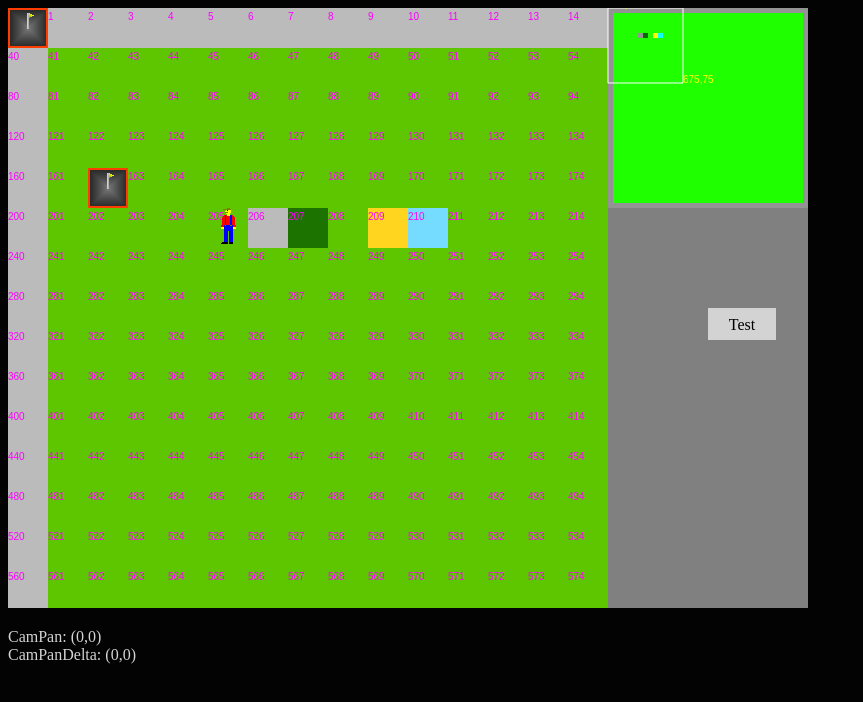
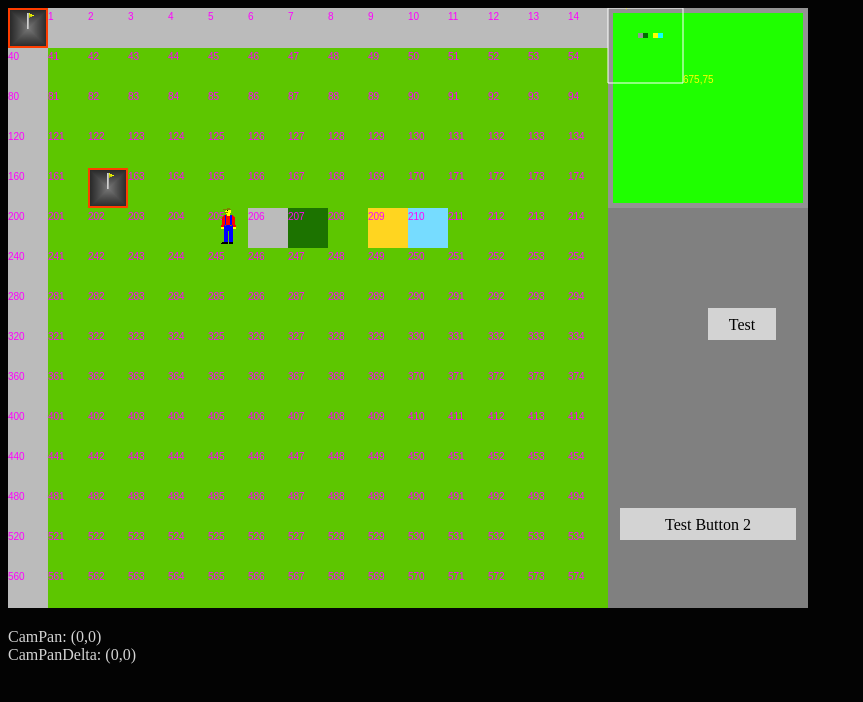
Before and after one commit to gamkedo-la/Kings-of-Pixeldeep, a plain HTML site: page index.html in a window 1280 px wide. Shown: the whole page, without its empty margins (0-863 px from the left). Drawn offline with Linux system fonts and the light colour scheme.

Commit message:
Button code refactor, support for highlighting of buttons

```diff
--- a/index.html
+++ b/index.html
@@ -46,6 +46,7 @@
       <script src="js/city.js"></script>
       <script src="js/army.js"></script>
       <script src="js/main.js"></script>
+      <script src="js/editor.js"></script>
       <script src="js/unit-team.js"></script>
       <script src="js/unit.js"></script>
       <script src="js/level-handling.js"></script>
--- /dev/null
+++ b/js/army-team.js
@@ -0,0 +1,3 @@
+var playerArmies = [];
+var enemyArmies = [];
+var allArmies = [];
--- a/js/army.js
+++ b/js/army.js
@@ -46,7 +46,6 @@ function armyClass() {
     }
 
     this.onClick = function() {
-	startBattle();
 	// select and move
     }
 
--- a/js/common/mouse-input.js
+++ b/js/common/mouse-input.js
@@ -227,10 +227,10 @@ function handleMainWindowClick(mousePos) {
         // mouse click in main window is only for world layer
         // mouseup and mousedown handlers take care of battle layer
     } else {
-      var clickedIdx = worldIdxFromMousePos(mousePos);
+        var clickedIdx = worldIdxFromMousePos(mousePos);
 
-      var tileKindClicked = levelGrid[clickedIdx];
-      //console.log("tile clicked", clickedIdx, tileKindClicked);
+        //var tileKindClicked = levelGrid[clickedIdx];
+        //console.log("tile clicked", clickedIdx, tileKindClicked);
         if(clickedIdx < 0 || clickedIdx >= levelGrid.length) { // invalid or out of bounds
             return;
         }
--- a/js/editor.js
+++ b/js/editor.js
@@ -1,4 +1,6 @@
 var terrainBrushCode = 1;
+var terrainBrushSize = 1;
+
 var levelFile = null;
 
 function replaceTerrain(terrainIndex, terrainCode) {
--- a/js/ui/button.js
+++ b/js/ui/button.js
@@ -1,4 +1,4 @@
-function buttonClass() {
+function buttonClass(configObj) {
 
     this.x = null;
     this.y = null;
@@ -13,7 +13,12 @@ function buttonClass() {
 
     this.paddingPx = 10;
 
-    this.create = function(configObj) {
+    // set buttons to never highlight by default since
+    // most buttons won't use this functionality
+    this.highlightIf = function() {
+	return false;
+    }
+
     // TODO: give these default values when not specified
     for(const [key, val] of Object.entries(configObj)) {
 	if(val) {
@@ -35,12 +40,15 @@ function buttonClass() {
     //console.log("paddingPx", this.paddingPx);
     this.width = this.label.length*this.fontSize + (this.paddingPx * 2);
     this.height = this.fontSize + (this.paddingPx * 2);
-    }
 
     this.draw = function() {
 	// TODO: make button images for prettier buttons
 
 	colorRect(this.x,this.y, this.width, this.height, this.color);
+
+	if(this.highlightIf()) {
+	    colorRect(this.x+3,this.y+3, this.width-6,this.height-6, "cyan");
+	}
 
 	this.drawButtonLabel();
 	/*
--- a/js/ui/sidebar-buttons.js
+++ b/js/ui/sidebar-buttons.js
@@ -1,159 +1,125 @@
-var button1 = new buttonClass();
-    button1.create({
+const WORLD_SIDEBAR_BUTTONS = [
+    new buttonClass({
 	x:700,
 	y:300,
 	label: "Test",
 	onClick: testButton,
-    });
-
-// == world editor button definitions ==
-
-// terrain buttons
-var mtnButton = new buttonClass();
-    mtnButton.create({
-	x:605,
-	y:210,
-	label: "Mtn",
-	onClick: testButton,
-    });
-
-var forestButton = new buttonClass();
-    forestButton.create({
-	x:605,
-	y:250,
-	label: "Forest",
-	onClick: testButton,
-    });
-
-var grassButton = new buttonClass();
-    grassButton.create({
-	x:605,
-	y:290,
-	label: "Grass",
-	onClick: testButton,
-    });
-
-var farmButton = new buttonClass();
-    farmButton.create({
-	x:605,
-	y:330,
-	label: "Farm",
-	onClick: testButton,
-    });
-
-var waterButton = new buttonClass();
-    waterButton.create({
-	x:605,
-	y:370,
-	label: "Water",
-	onClick: testButton,
-    });
-
-// brush size buttons
-var brushButton1 = new buttonClass();
-    brushButton1.create({
-	x:740,
-	y:210,
-	label: "1x1",
-	onClick: testButton,
-    });
-
-var brushButton3 = new buttonClass();
-    brushButton3.create({
-	x:740,
-	y:250,
-	label: "3x3",
-	onClick: testButton,
-    });
-
-var brushButton5 = new buttonClass();
-    brushButton5.create({
-	x:740,
-	y:290,
-	label: "5x5",
-	onClick: testButton,
-    });
-
-// utility buttons
-
-var newButton = new buttonClass();
-    newButton.create({
-	x:602,
-	y:450,
-	label: "New",
-	onClick: testButton,
-    });
-
-var saveButton = new buttonClass();
-    saveButton.create({
-	x:660,
-	y:450,
-	label: "Save",
-	onClick: testButton,
-    });
-
-var loadButton = new buttonClass();
-    loadButton.create({
-	x:730,
-	y:450,
-	label: "Load",
-	onClick: testButton,
-    });
-
-var exitEditorButton = new buttonClass();
-    exitEditorButton.create({
-	x:620,
+    }),
+    new buttonClass({
+	label: "Test Button 2",
+	onClick: function() {
+	    console.log("clicked test button 2");
+	},
+	x:612,
 	y:500,
-	label: "Leave Editor",
-	onClick: testButton,
-    });
-/*
-const WORLD_MOUNTAINS = 1;
-const WORLD_FOREST = 2;
-const WORLD_GRASS = 3;
-const WORLD_FARM = 4;
-const WORLD_WATER = 5;
-*/
-/*
-var terrainPrevButton = new buttonClass();
-terrainPrevButton.create({
-    x: 610,
-    y: 220,
-    label: "Prev",
-    onClick: testButton,
-
-});
-
-var terrainNextButton = new buttonClass();
-terrainNextButton.create({
-    x: 720,
-    y: 220,
-    label: "Next",
-    onClick: testButton,
-
-});
-*/
-
-const WORLD_SIDEBAR_BUTTONS = [
-    button1,
+    }),
 ];
 
 const WORLD_EDITOR_SIDEBAR_BUTTONS = [
-    mtnButton,
-    forestButton,
-    grassButton,
-    farmButton,
-    waterButton,
+// Terrain Type Buttons
+    new buttonClass({
+	label: "Mtn",
+	onClick: function() {
+	    terrainBrushCode = 1;
+	},
+	highlightIf: function() {
+	    return terrainBrushCode === 1;
+	},
+	x:605,
+	y:210,
+    }),
+    new buttonClass({
+	label: "Forest",
+	onClick: function() {
+	    terrainBrushCode = 2;
+	},
+	highlightIf: function() {
+	    return terrainBrushCode === 2;
+	},
+	x:605,
+	y:250,
+    }),
 
-    brushButton1,
-    brushButton3,
-    brushButton5,
+    new buttonClass({
+	label: "Grass",
+	onClick: testButton,
+	x:605,
+	y:290,
+    }),
 
-    newButton,
-    saveButton,
-    loadButton,
+    new buttonClass({
+	label: "Farm",
+	onClick: testButton,
+	x:605,
+	y:330,
+    }),
 
-    exitEditorButton,
+    new buttonClass({
+	label: "Water",
+	onClick: testButton,
+	x:605,
+	y:370,
+    }),
+
+// Brush Size Buttons
+    new buttonClass({
+	label: "1x1",
+	onClick: testButton,
+	x:740,
+	y:210,
+    }),
+
+    new buttonClass({
+	label: "3x3",
+	onClick: testButton,
+	x:740,
+	y:250,
+    }),
+
+    new buttonClass({
+	label: "5x5",
+	onClick: testButton,
+	x:740,
+	y:290,
+    }),
+
+// Utility Buttons
+
+    new buttonClass({
+	label: "New",
+	onClick: testButton,
+	x:602,
+	y:450,
+    }),
+
+    new buttonClass({
+	label: "Save",
+	onClick: function() {
+	    console.log({
+		cols: level_cols,
+		rows: level_rows,
+		grid: levelGrid
+	    });
+	},
+	x:660,
+	y:450,
+    }),
+
+    new buttonClass({
+	label: "Load",
+	onClick: testButton,
+	x:730,
+	y:450,
+    }),
+
+    new buttonClass({
+	label: "Leave Editor",
+	onClick: function() {
+	    setupWorldMode();
+	},
+	x:620,
+	y:500,
+    }),
 ];
 
 const BATTLE_SIDEBAR_BUTTONS = [
```
Lines whose indentation alone changed are shown as unchanged.
